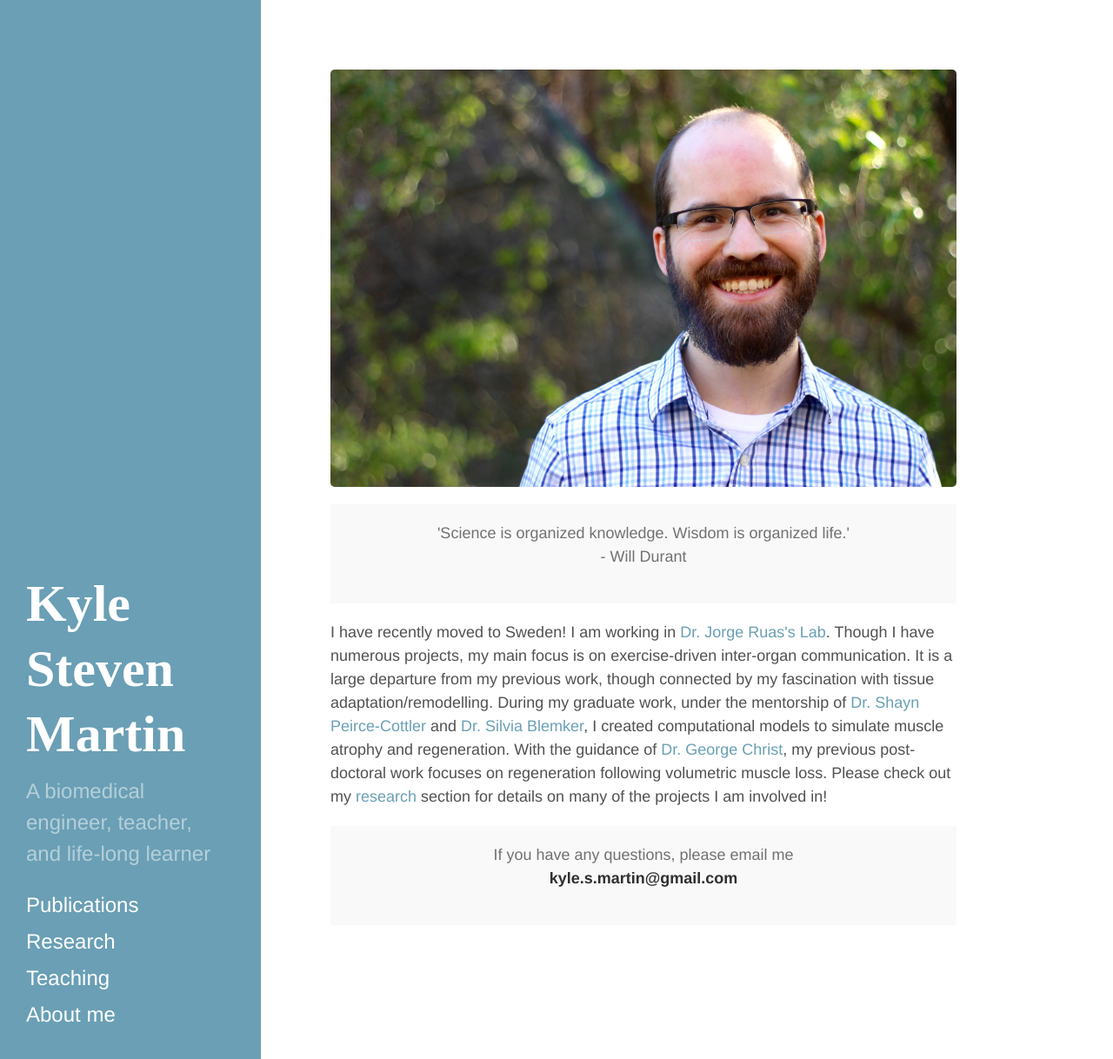
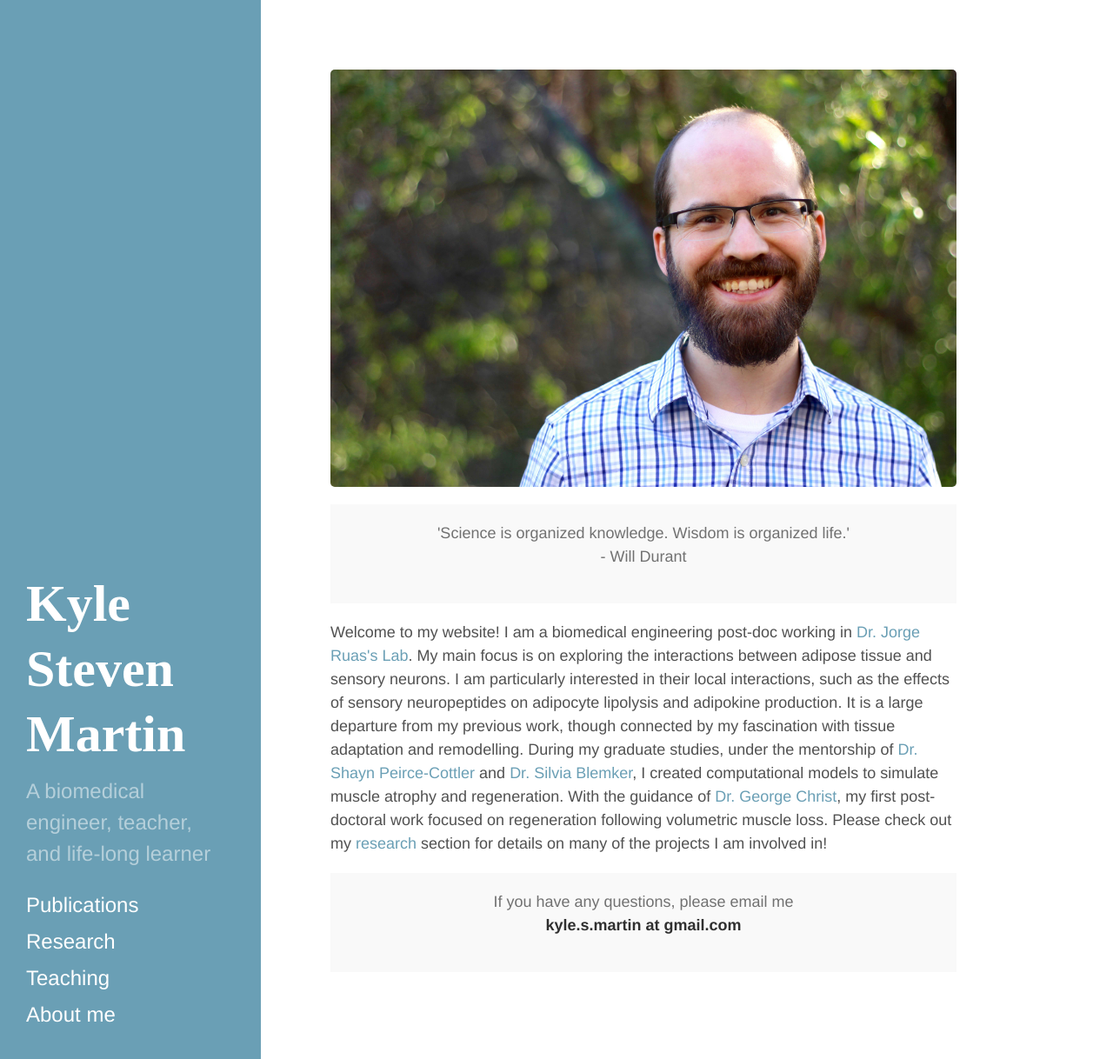
Before and after one commit to ksm362/ksm362.github.io, a Jekyll site: the page built from index.html, in a window 1280 px wide and 1218 px high. Shown: the whole window at 87% size. Built offline with Jekyll 4.4.1, drawn with Linux system fonts in a browser that asks for light colours; the list of posts is cut into pages by our own code.

Commit message:
beautifying

```diff
--- a/index.html
+++ b/index.html
@@ -9,19 +9,20 @@ title: Home
 </div>
 <div class="posts" style="clear:left">
 <p>
-	I have recently moved to Sweden!
-	I am working in <a href="http://ki.se/en/fyfa/molecular-and-cellular-exercise-physiology">Dr. Jorge Ruas's Lab</a>.
-	Though I have numerous projects, my main focus is on exercise-driven inter-organ communication.
-	It is a large departure from my previous work, though connected by my fascination with tissue adaptation/remodelling.
-	During my graduate work, under the mentorship of <a href="https://www.peircecottlerlab.com/">Dr. Shayn Peirce-Cottler</a> and
+	Welcome to my website!
+	I am a biomedical engineering post-doc working in <a href="http://ki.se/en/fyfa/molecular-and-cellular-exercise-physiology">Dr. Jorge Ruas's Lab</a>.
+	My main focus is on exploring the interactions between adipose tissue and sensory neurons.
+	I am particularly interested in their local interactions, such as the effects of sensory neuropeptides on adipocyte lipolysis and adipokine production.
+	It is a large departure from my previous work, though connected by my fascination with tissue adaptation and remodelling.
+	During my graduate studies, under the mentorship of <a href="https://www.peircecottlerlab.com/">Dr. Shayn Peirce-Cottler</a> and
 	<a href="http://bme.virginia.edu/muscle/">Dr. Silvia Blemker</a>, I created computational models to simulate muscle atrophy and regeneration.
-	With the guidance of <a href="http://christlab.org/">Dr. George Christ</a>, my previous post-doctoral work focuses on regeneration following volumetric muscle loss.
+	With the guidance of <a href="http://christlab.org/">Dr. George Christ</a>, my first post-doctoral work focused on regeneration following volumetric muscle loss.
 	Please check out my <a href="{{ site.baseurl }}Research">research</a>  section for details on many of the projects I am involved in!
 <!-- 	<a href="{{ site.baseurl }}/posts/test">atrophy</a>
 	<a href="{{ site.baseurl }}about">test2</a>  -->
 </p>
 <div class="message" align="middle";>
-  <p>If you have any questions, please email me <br> <strong> kyle.s.martin@gmail.com </strong> </p>
+  <p>If you have any questions, please email me <br> <strong> kyle.s.martin at gmail.com </strong> </p>
 </div>
 <!-- ATROPHY MOVIE <iframe width="480" height="360" src="https://www.youtube.com/embed/oXthci6ar5s?rel=0&amp;controls=0&amp;showinfo=0&autoplay=1" frameborder="0"></iframe>
 INFLAMMATION MOVIE <iframe width="480" height="360" src="https://www.youtube.com/embed/sJIq7gGsWjE?rel=0&amp;controls=0&amp;showinfo=0&autoplay=1" frameborder="0"></iframe> -->
```
Also changed, not shown: Research.md (+5 -10 lines), Teaching.md (+2 -2 lines), _posts/2017-08-18-Adipose and Sensory Nerve Communication.md (renamed from _posts/2017-08-18-Inter-organ communication.md, +4 -3 lines).
